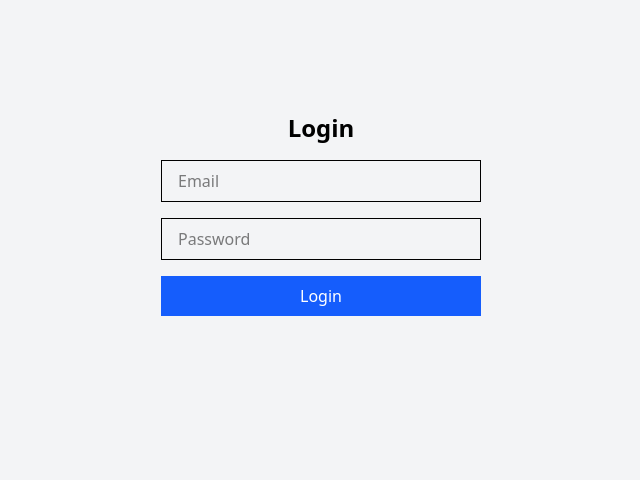
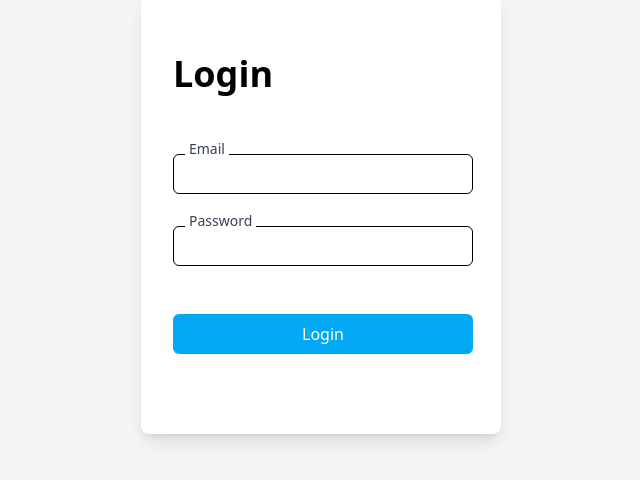
Before and after one commit to azzikraaksan/tlogo-putri-fe, a Next.js app: page / in a window 1280 px wide. Shown: the part 186-666 px from the top of the page, without its empty margins (319-959 px from the left). Built offline with nearby package versions, Linux system fonts and the light colour scheme.

Commit message:
tampilan login tanpa bg

```diff
--- a/components/LoginForm.jsx
+++ b/components/LoginForm.jsx
@@ -1,6 +1,7 @@
 "use client";
 import React, { useState } from "react";
 import { useRouter } from "next/navigation";
+import '../src/app/globals.css';
 
 const LoginPage = () => {
   const [email, setEmail] = useState("");
@@ -27,7 +28,6 @@ const LoginPage = () => {
 
       if (res.ok) {
         localStorage.setItem("token", data.token);
-        alert("Login berhasil!");
         router.push("/dashboard");
       } else {
         alert(data.message || "Login gagal!");
@@ -39,27 +39,44 @@ const LoginPage = () => {
   };
 
   return (
-    <div className="flex flex-col items-center justify-center h-screen">
-      <h1 className="text-2xl font-bold mb-4">Login</h1>
-      <form onSubmit={handleSubmit} className="flex flex-col gap-4 w-80">
+    <div className="flex flex-col items-center justify-center min-h-screen font-inter bg-gray-100">
+      <div className="bg-white p-8 rounded-lg shadow-lg w-[360px]">
+        <div className="relative flex items-center mb-6">
+          <h1 className="text-4xl font-bold font-kreon">Login</h1><br /><br /><br /><br />
+        </div>
+        <form onSubmit={handleSubmit} className="flex flex-col gap-6">
+          <div className="relative">
+            <label className="absolute -top-2 left-3 bg-white px-1 text-[14px] text-gray-700 font-inter">
+              Email
+            </label>
             <input
               type="email"
-          placeholder="Email"
-          className="border px-4 py-2"
+              className="border px-4 py-2 rounded-md font-inter w-[300px] mt-2 h-[40px]"
               value={email}
               onChange={(e) => setEmail(e.target.value)}
             />
+          </div>
+          <div className="relative">
+            <label className="absolute -top-2 left-3 bg-white px-1 text-[14px] text-gray-700 font-inter">
+              Password
+            </label>
             <input
               type="password"
-          placeholder="Password"
-          className="border px-4 py-2"
+              className="border px-4 py-2 rounded-md font-inter w-[300px] mt-2 h-[40px]"
               value={password}
               onChange={(e) => setPassword(e.target.value)}
             />
-        <button type="submit" className="bg-blue-600 text-white py-2">
+          </div>
+
+          <button
+            type="submit"
+            className="relative bg-[#03A9F4] text-white py-2 rounded-md font-inter mt-6 w-[300px] h-[40px]"
+          >
             Login
           </button>
+          <br />
         </form>
+      </div>
     </div>
   );
 };
--- a/components/Dashboard.jsx
+++ b/components/Sidebar.jsx
@@ -1,6 +1,6 @@
 import React from "react";
 
-const MainLayout = ({ children }) => {
+const Sidebar = ({ children }) => {
   return (
     <div>
       {
@@ -9,12 +9,16 @@ const MainLayout = ({ children }) => {
           <br />
           <ul>
             <li>
-              <a href="/">apa kek</a>
+              <a href="/">Dashboard</a>
             </li>
             <br />
             <br />
             <li>
               <a href="/profile">Penjadwalan</a>
+            </li>
+            <br />
+            <li>
+              <a href="/settings">Daftar Anggota</a>
             </li>
             <br />
             <li>
@@ -29,4 +33,4 @@ const MainLayout = ({ children }) => {
   );
 };
 
-export default MainLayout;
+export default Sidebar;
--- a/src/app/globals.css
+++ b/src/app/globals.css
@@ -1,33 +1,4 @@
-/* @import "tailwindcss";
-@tailwind base;
-@tailwind components;
-@tailwind utilities;
-
-
-:root {
-  --background: #ffffff;
-  --foreground: #171717;
-}
-
-@theme inline {
-  --color-background: var(--background);
-  --color-foreground: var(--foreground);
-  --font-sans: var(--font-geist-sans);
-  --font-mono: var(--font-geist-mono);
-}
-
-@media (prefers-color-scheme: dark) {
-  :root {
-    --background: #0a0a0a;
-    --foreground: #ededed;
-  }
-}
-
-body {
-  background: var(--background);
-  color: var(--foreground);
-  font-family: Arial, Helvetica, sans-serif;
-} */
+@import url('https://fonts.googleapis.com/css2?family=Inter:wght@400;600&family=Kreon:wght@400;700&display=swap');
 @import "tailwindcss";
 @tailwind base;
 @tailwind components;
--- /dev/null
+++ b/src/app/pages/_document.jsx
@@ -0,0 +1,22 @@
+import Document, { Html, Head, Main, NextScript } from 'next/document'
+
+class MyDocument extends Document {
+  render() {
+    return (
+      <Html lang="en">
+        <Head>
+          <link
+            href="https://fonts.googleapis.com/css2?family=Inter:wght@400;600&family=Kreon:wght@400;700&display=swap"
+            rel="stylesheet"
+          />
+        </Head>
+        <body>
+          <Main />
+          <NextScript />
+        </body>
+      </Html>
+    )
+  }
+}
+
+export default MyDocument
--- a/tailwind.config.js
+++ b/tailwind.config.js
@@ -4,9 +4,15 @@ export default {
     "./app/**/*.{js,jsx,ts,tsx}",
     "./pages/**/*.{js,jsx,ts,tsx}",
     "./components/**/*.{js,jsx,ts,tsx}",
+    './src/pages/**/*.{js,ts,jsx,tsx}',
   ],
   theme: {
-    extend: {},
+    extend: {
+      fontFamily: {
+        inter: ['Inter', 'sans-serif'],
+        kreon: ['Kreon', 'serif'],
+      },
+    },
   },
   plugins: [],
 };
```
Also changed, not shown: src/app/image/Vector (1).svg (added), src/app/image/email.svg (added). Lines whose indentation alone changed are shown as unchanged.
